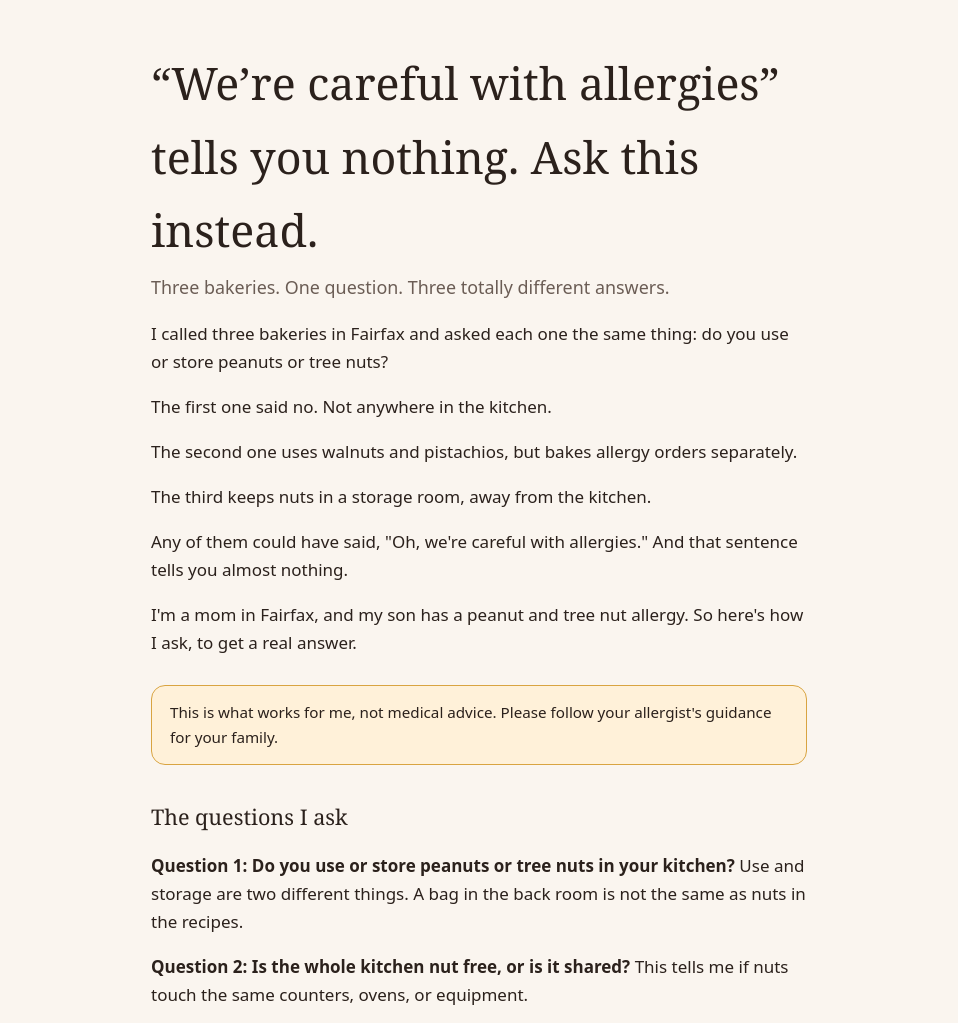
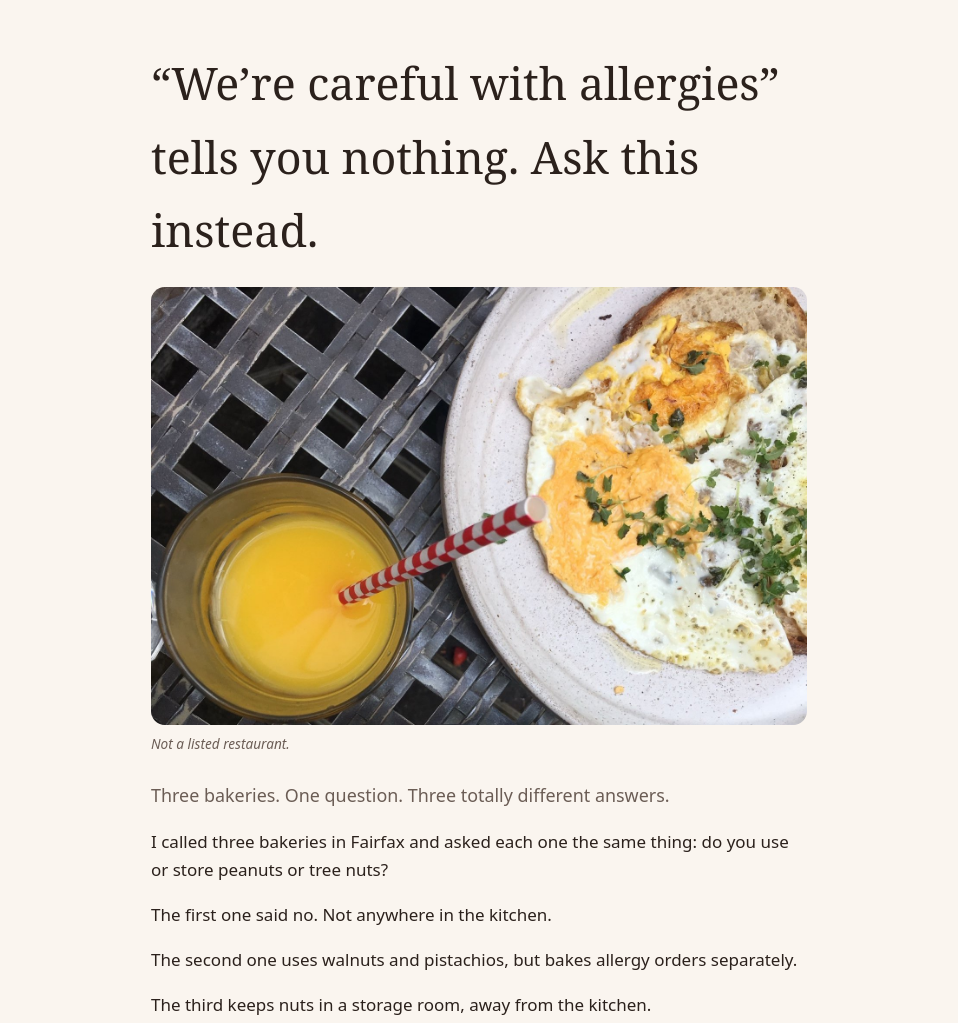
Before and after one commit to nutfreefairfax/nut-free-fairfax, a plain HTML site: page blog/how-to-ask-a-restaurant-about-a-nut-allergy.html in a window 1280 px wide. Shown: the part 70-1093 px from the top of the page, without its empty margins (161-1119 px from the left). Drawn offline with Linux system fonts and the light colour scheme.

Commit message:
Add a photo to the first blog post and a dining room photo for post 4
Co-Authored-By: Claude Sonnet 5.5 <noreply@anthropic.com>
Claude-Session: https://claude.ai/code/session_01M3k4nQ7NCEPNUCAV7ffbyE

```diff
--- a/blog/how-to-ask-a-restaurant-about-a-nut-allergy.html
+++ b/blog/how-to-ask-a-restaurant-about-a-nut-allergy.html
@@ -21,6 +21,10 @@
   </nav>
   <main class="wrap doc post">
     <h1>&ldquo;We&rsquo;re careful with allergies&rdquo; tells you nothing. Ask this instead.</h1>
+    <figure class="post-photo">
+      <img src="../images/eggs-brunch-table-wide.jpg" width="1512" height="1008" alt="Overhead view of a plate of fried eggs and herbs on toast next to a glass of orange juice with a red and white striped straw.">
+      <figcaption>Not a listed restaurant.</figcaption>
+    </figure>
     <p class="lead">Three bakeries. One question. Three totally different answers.</p>
 
     <p>I called three bakeries in Fairfax and asked each one the same thing: do you use or store peanuts or tree nuts?</p>
```
Also changed, not shown: images/eggs-brunch-table-wide.jpg (added), images/restaurant-dining-room-wide.jpg (added).
